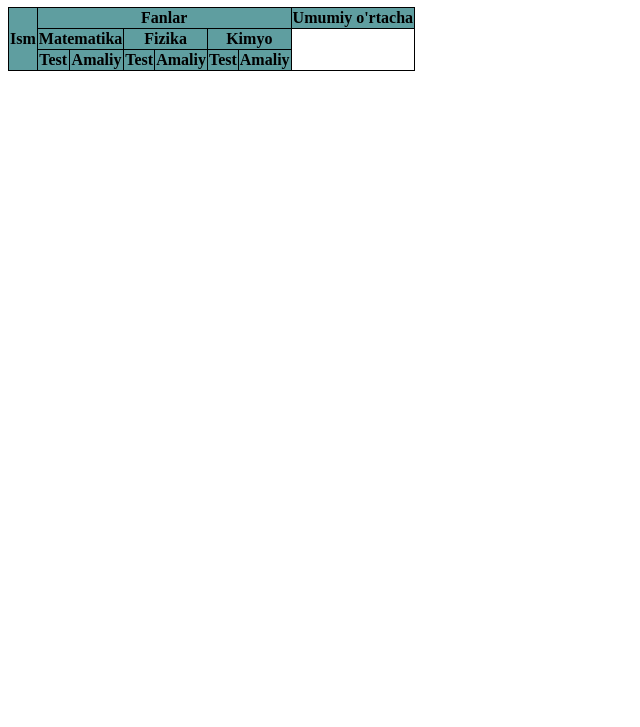
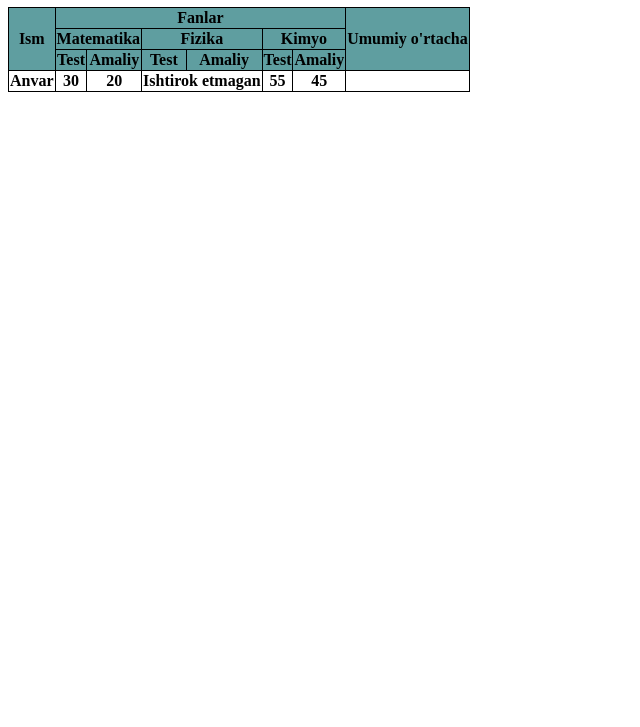
Before and after one commit to IbrohimMeliqulov/task_group, a plain HTML site: page sherik1.html in a window 1280 px wide. Shown: the part 73-800 px from the top of the page, without its empty margins (0-640 px from the left). Drawn offline with Linux system fonts and the light colour scheme.

Commit message:
uzgartirishlar kiritildi

```diff
--- a/sherik1.html
+++ b/sherik1.html
@@ -17,7 +17,7 @@
                     <tr>
                         <th rowspan="3">Ism</th>
                         <th colspan="6">Fanlar</th>
-                        <th>Umumiy o'rtacha</th>
+                        <th rowspan="3">Umumiy o'rtacha</th>
                     </tr>
                     <tr>
                         <th colspan="2">Matematika</th>
@@ -33,6 +33,20 @@
                         <th>Amaliy</th>
                     </tr>
                 </thead>
+                <tbody>
+                    <tr>
+                        <th>Anvar</th>
+                        <th>30</th>
+                        <th>20</th>
+                        <th colspan="2">Ishtirok etmagan</th>
+                        <th>55</th>
+                        <th>45</th>
+                        <th></th>
+                    </tr>
+                    <tr></tr>
+                    <tr></tr>
+                    <tr></tr>
+                </tbody>
             </table>
         </div>
     </body>
```
